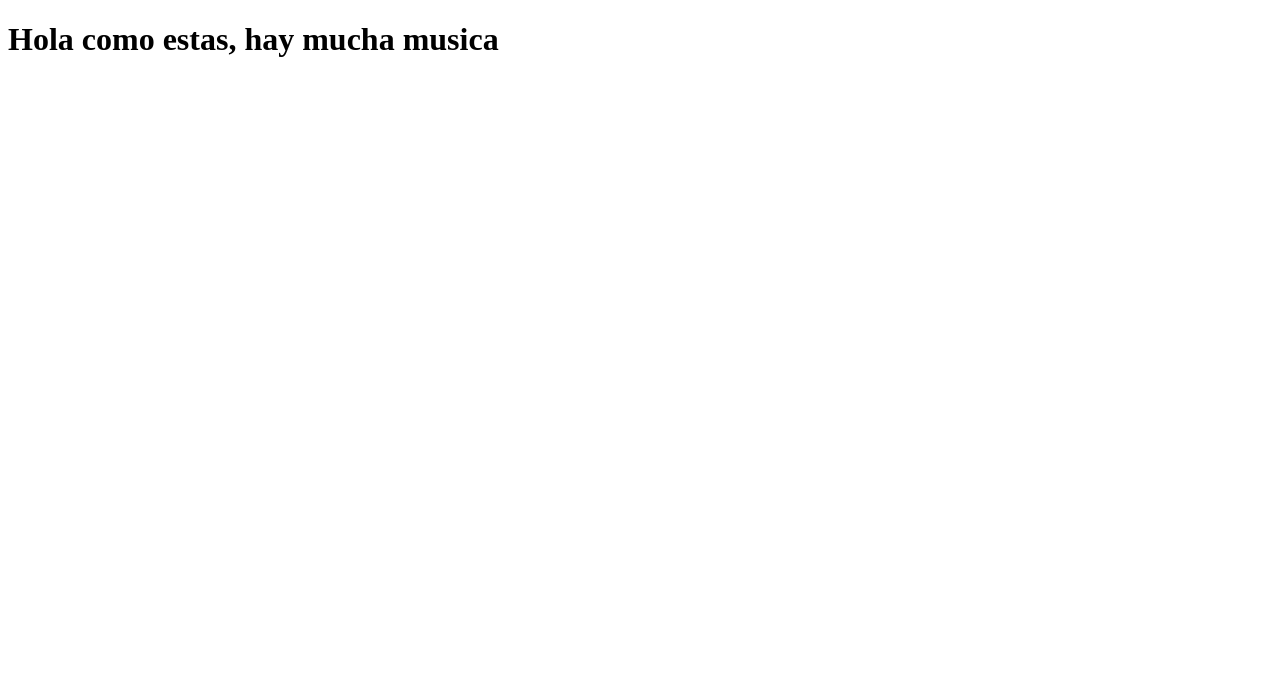
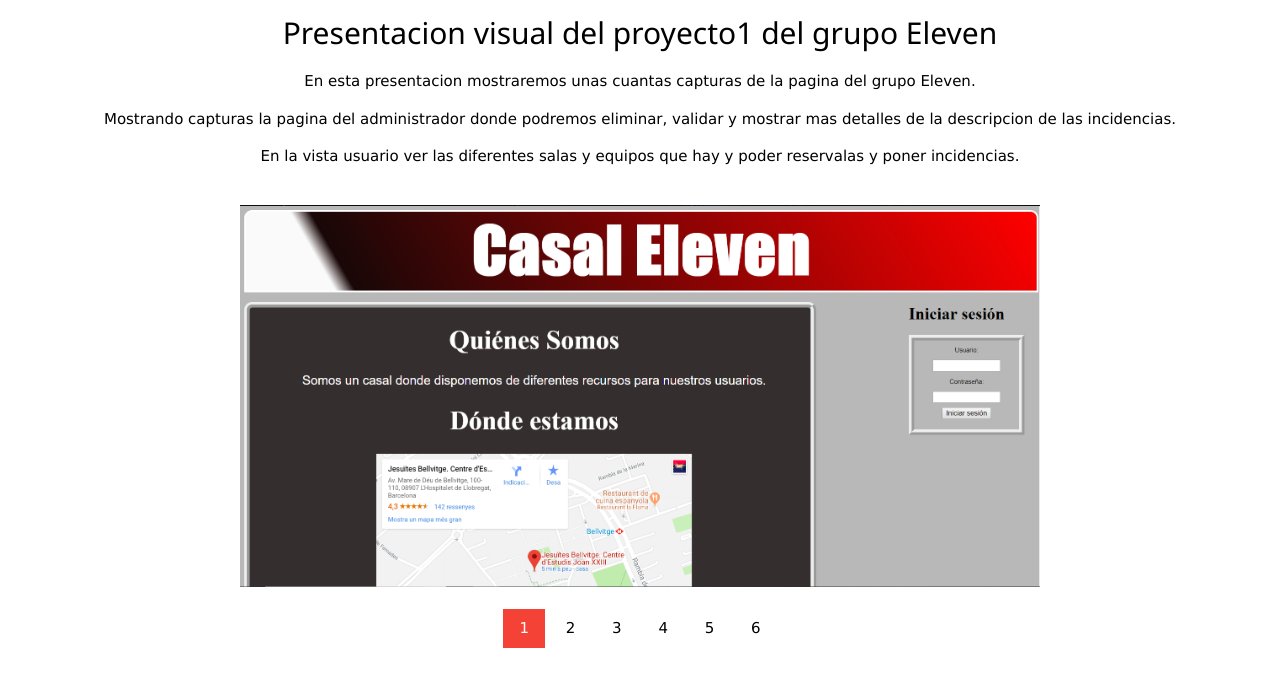
Before and after one commit to danigala15/dannypagina, a plain HTML site: page index.html in a window 1280 px wide. Drawn offline with nearby package versions, Linux system fonts and the light colour scheme.

Commit message:
subo la presentacion del proyecto eleven

```diff
--- a/index.html
+++ b/index.html
@@ -1,9 +1,65 @@
 <!DOCTYPE html>
 <html>
-<head>
-	<title></title>
-</head>
+<title>Presentacion</title>
+<meta name="viewport" content="width=device-width, initial-scale=1">
+<link rel="stylesheet" href="https://www.w3schools.com/w3css/4/w3.css">
+<style>
+.mySlides {display:none}
+</style>
 <body>
-<h1>Hola como estas, hay mucha musica</h1>
+
+<div class="w3-container">
+  <h2 style="text-align: center;">Presentacion visual del proyecto1 del grupo Eleven</h2>
+  <p style="text-align: center;">En esta presentacion mostraremos unas cuantas capturas de la pagina del grupo Eleven.</p> <p style="text-align: center;">Mostrando capturas la pagina del administrador donde podremos eliminar, validar y mostrar mas detalles de la descripcion de las incidencias.</p> <p style="text-align: center;">En la vista usuario ver las diferentes salas y equipos que hay y poder reservalas y poner incidencias.</p>
+</div>
+<br>
+<div class="w3-content" style="max-width:800px">
+  <img class="mySlides" src="../fotos/paginaprincipal.png" style="width:100%">
+  <img class="mySlides" src="../fotos/paginaadministrador.png" style="width:100%">
+  <img class="mySlides" src="../fotos/paginaadministradoracabada.png" style="width:100%">
+  <img class="mySlides" src="../fotos/paginaadministradornoacabada.png" style="width:100%">
+  <img class="mySlides" src="../fotos/vistausuario.png" style="width:100%">
+  <img class="mySlides" src="../fotos/vistaproducto.png" style="width:100%">
+</div>
+
+<div class="w3-center">
+  <br>
+  <button class="w3-button demo" onclick="currentDiv(1)">1</button>
+  <button class="w3-button demo" onclick="currentDiv(2)">2</button>
+  <button class="w3-button demo" onclick="currentDiv(3)">3</button>
+  <button class="w3-button demo" onclick="currentDiv(4)">4</button>
+  <button class="w3-button demo" onclick="currentDiv(5)">5</button>
+  <button class="w3-button demo" onclick="currentDiv(6)">6</button>
+</div>
+
+<script>
+var slideIndex = 1;
+showDivs(slideIndex);
+
+function plusDivs(n) {
+  showDivs(slideIndex += n);
+}
+
+function currentDiv(n) {
+  showDivs(slideIndex = n);
+}
+
+function showDivs(n) {
+  var i;
+  var x = document.getElementsByClassName("mySlides");
+  var dots = document.getElementsByClassName("demo");
+  if (n > x.length) {slideIndex = 1}
+  if (n < 1) {slideIndex = x.length}
+  for (i = 0; i < x.length; i++) {
+     x[i].style.display = "none";
+  }
+  for (i = 0; i < dots.length; i++) {
+     dots[i].className = dots[i].className.replace(" w3-red", "");
+  }
+  x[slideIndex-1].style.display = "block";
+  dots[slideIndex-1].className += " w3-red";
+}
+</script>
+
 </body>
 </html>
```
Also changed, not shown: fotos/paginaadministrador.PNG (added), fotos/paginaadministradoracabada.PNG (added), fotos/paginaadministradornoacabada.PNG (added), fotos/paginaprincipal.PNG (added), fotos/vistaproducto.PNG (added), fotos/vistausuario.PNG (added).
